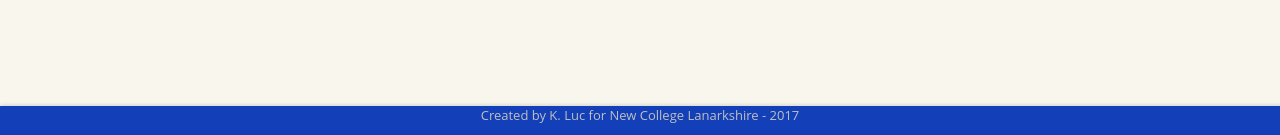
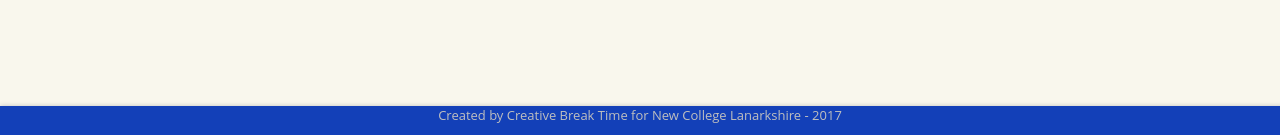
Before and after one commit to CBT69/border-ice-rink-website, a PHP site: page /newscalendar.php in a window 1280 px wide. Shown: the part 989-1124 px from the top of the page. Run offline with PHP 8.4, Linux system fonts and the light colour scheme; data comes from the database, SQL or seed files in the repository; some libraries are stand-ins or nearby versions.

Commit message:
Update newscalendar.php

```diff
--- a/newscalendar.php
+++ b/newscalendar.php
@@ -71,7 +71,7 @@ include "inc/connaddress.php";
         <!-- Footer holder-->
         <footer class="shadow">
             <div id="bottom" class="row">
-                <p> Created by K. Luc for New College Lanarkshire - 2017 </p>
+                <p> Created by Creative Break Time for New College Lanarkshire - 2017 </p>
             </div>
         </footer>
     </body>
```
